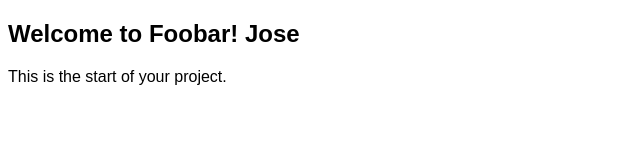
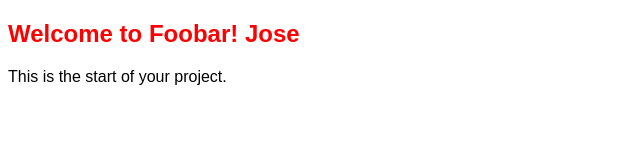
Before and after one commit to oliverojose95/foobar, a plain HTML site: page index.html in a window 1280 px wide. Shown: the whole page, without its empty margins (0-640 px from the left). Drawn offline with Linux system fonts and the light colour scheme.

Commit message:
make h2 red

```diff
--- a/styles.css
+++ b/styles.css
@@ -1,3 +1,7 @@
 body {
     font-family: Arial, sans-serif;
 }
+
+h2 {
+    color: red;
+}
```
